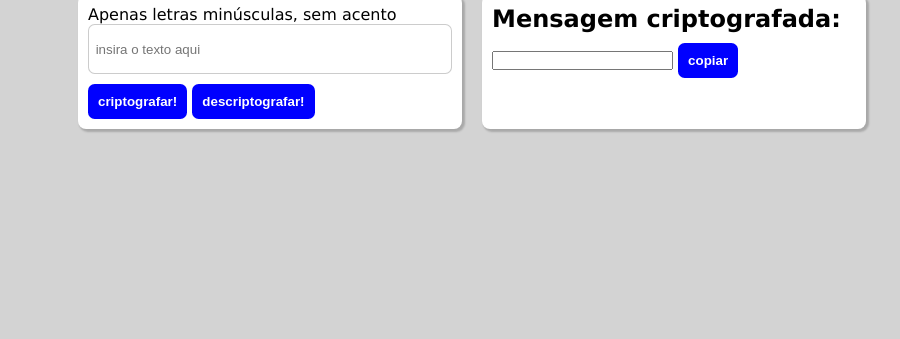
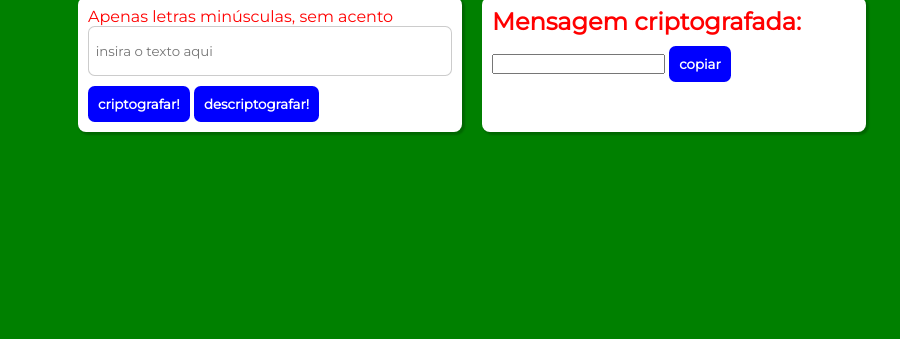
Before and after one commit to PauloBarros3335/criptografar-e-descriptocrafar-strings, a plain HTML site: page index.html in a window 1280 px wide. Shown: the part 461-800 px from the top of the page, without its empty margins (168-1068 px from the left). Drawn offline with Linux system fonts and the light colour scheme.

Commit message:
aterar fonte e backgrund color do projeto

```diff
--- a/style.css
+++ b/style.css
@@ -1,11 +1,12 @@
-* {
+@import url('https://fonts.googleapis.com/css2?family=Montserrat&display=swap');
+* {font-family: 'Montserrat', sans-serif;
   margin: 0;
   padding: 0;
   box-sizing: border-box;
 }
 
 body {
-  background-color: lightgray;
+  background-color: green;
   font-family: Verdana, Geneva, Tahoma, sans-serif;
 }
 
@@ -14,6 +15,7 @@ body {
   margin: auto;
   display: flex;
   justify-content: center;
+  color:red;
 }
 
 .titulo {
```
